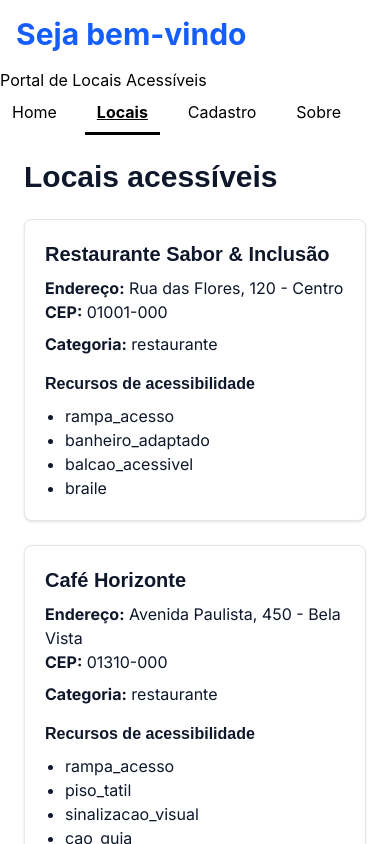
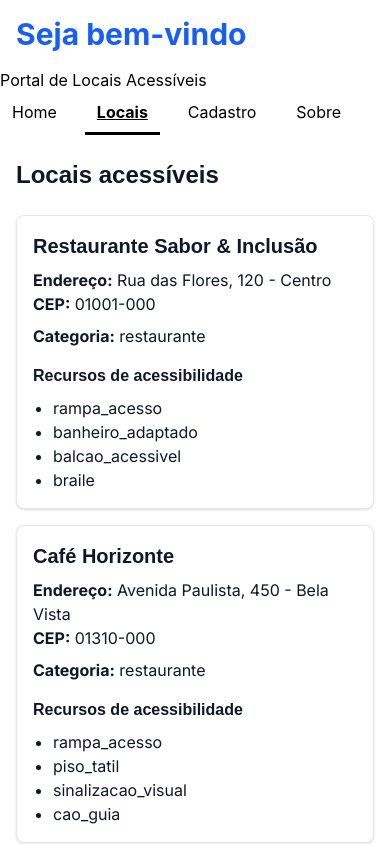
Before and after one commit to 1TDSPH-26/portal-locais-acessiveis, a React (Vite) app: page /locais in a window 390 px wide. Shown: the top 844 px of the page. Built offline with nearby package versions, Linux system fonts and the light colour scheme; a web font is replaced by a local one.

Commit message:
feat: aprimorando responsividade da listagem de locais.

```diff
--- a/src/pages/Locais/Locais.tsx
+++ b/src/pages/Locais/Locais.tsx
@@ -46,30 +46,30 @@ export default function Locais() {
   }
 
   return (
-    <main className="mx-auto w-full max-w-6xl p-6">
-      <h1 className="mb-6 font-display text-3xl font-bold text-texto">
+    <main className="mx-auto w-full max-w-6xl px-4 py-6 sm:px-6 sm:py-8">
+      <h1 className="mb-6 font-display text-2xl font-bold text-texto sm:text-3xl">
         Locais acessíveis
       </h1>
 
-      <section className="grid gap-6 md:grid-cols-2">
+      <section className="grid grid-cols-1 gap-4 sm:gap-6 md:grid-cols-2">
         {locais.map((local) => (
           <article
             key={local.id}
-            className="rounded-lg border border-gray-200 bg-white p-5 shadow-sm"
+            className="min-w-0 rounded-lg border border-gray-200 bg-white p-4 shadow-sm sm:p-5"
           >
-            <h2 className="mb-2 font-display text-xl font-bold text-texto">
+            <h2 className="mb-2 break-words font-display text-xl font-bold text-texto">
               {local.nome}
             </h2>
 
-            <p className="font-corpo text-corpo-16 text-texto">
+            <p className="break-words font-corpo text-corpo-16 text-texto">
               <strong>Endereço:</strong> {local.endereco}
             </p>
 
-            <p className="font-corpo text-corpo-16 text-texto">
+            <p className="break-words font-corpo text-corpo-16 text-texto">
               <strong>CEP:</strong> {local.cep}
             </p>
 
-            <p className="mt-2 font-corpo text-corpo-16 text-texto">
+            <p className="mt-2 break-words font-corpo text-corpo-16 text-texto">
               <strong>Categoria:</strong> {local.categoria}
             </p>
 
@@ -78,7 +78,7 @@ export default function Locais() {
                 Recursos de acessibilidade
               </h3>
 
-              <ul className="list-disc pl-5 font-corpo text-corpo-16 text-texto">
+              <ul className="list-disc break-words pl-5 font-corpo text-corpo-16 text-texto">
                 {local.recursosAcessibilidade.map((recurso) => (
                   <li key={recurso}>{recurso}</li>
                 ))}
```
